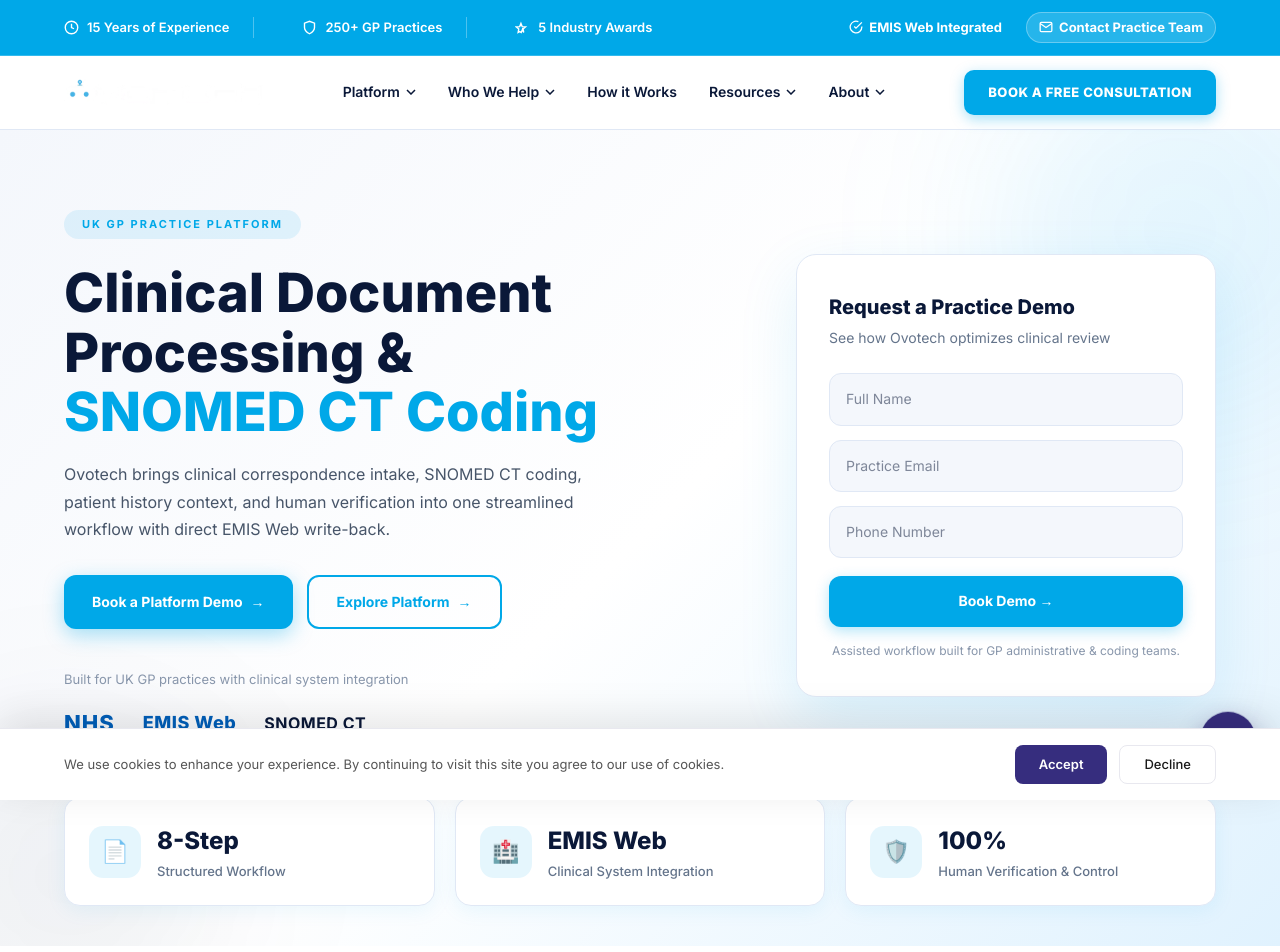
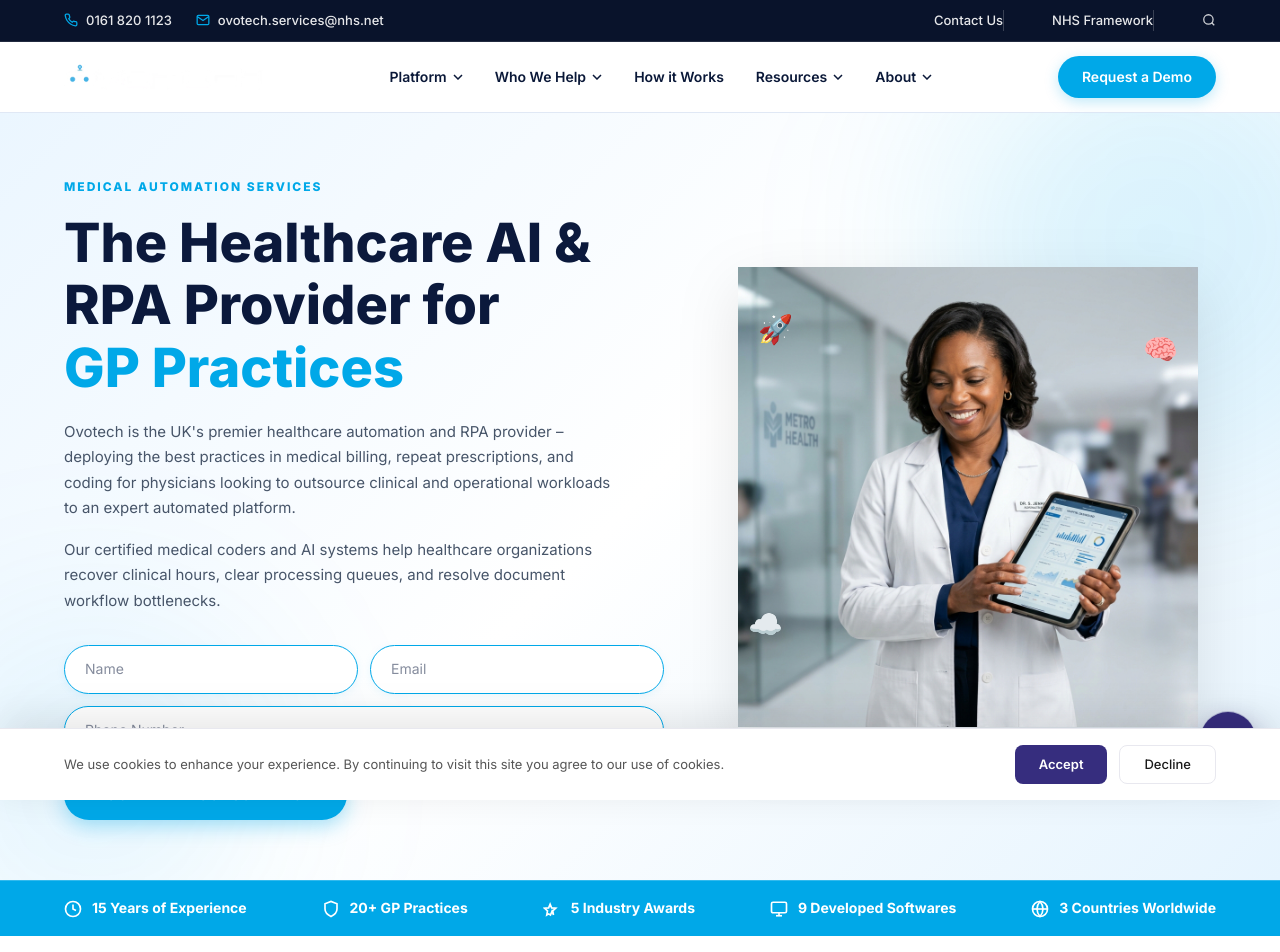
Before and after one commit to HafizTayyabNasir/ovotech, a Next.js app: page / in a window 1280 px wide. Shown: the top 952 px of the page. Built offline with nearby package versions, Linux system fonts and the light colour scheme.

Commit message:
Update layout, colors, hero form, doctor image, and cyan stats strip to match target reference design

```diff
--- a/src/components/Hero.js
+++ b/src/components/Hero.js
@@ -10,6 +10,8 @@
   const [loopNum, setLoopNum] = useState(0);
   const [formData, setFormData] = useState({ name: "", email: "", phone: "" });
   const [formErrors, setFormErrors] = useState({});
+
+  const statements = ["Primary Care", "GP Practices", "NHS Providers", "PCN Networks"];
 
   useEffect(() => {
     const typingSpeed = 100, deletingSpeed = 50, delay = 2000;
@@ -30,6 +32,7 @@
     setFormData({ ...formData, [e.target.name]: e.target.value });
     if (formErrors[e.target.name]) setFormErrors({ ...formErrors, [e.target.name]: "" });
   };
+
   const handleSubmit = (e) => {
     e.preventDefault();
     const errors = {};
@@ -38,95 +41,140 @@
     else if (!/\S+@\S+\.\S+/.test(formData.email)) errors.email = "Invalid email";
     if (!formData.phone.trim()) errors.phone = "Phone is required";
     setFormErrors(errors);
-    if (Object.keys(errors).length === 0) alert("Form submitted!");
+    if (Object.keys(errors).length === 0) alert("Consultation requested!");
   };
 
   return (
-    <section style={{ background: "linear-gradient(135deg, #F4F7FC 0%, #FFFFFF 50%, #E0F2FE 100%)", paddingTop: "80px", paddingBottom: "40px", position: "relative", overflow: "hidden" }}>
-      {/* Decorative blurs */}
-      <div style={{ position: "absolute", top: "-100px", right: "-100px", width: "400px", height: "400px", background: "rgba(0,168,232,0.08)", borderRadius: "50%", filter: "blur(80px)" }} />
-      <div style={{ position: "absolute", bottom: "-80px", left: "-80px", width: "300px", height: "300px", background: "rgba(10,24,56,0.06)", borderRadius: "50%", filter: "blur(80px)" }} />
+    <>
+      <section style={{ background: "linear-gradient(135deg, #EBF6FF 0%, #FFFFFF 50%, #E6F4FE 100%)", paddingTop: "60px", paddingBottom: "60px", position: "relative", overflow: "hidden" }}>
+        {/* Decorative Ambient Blue Glows */}
+        <div style={{ position: "absolute", top: "-100px", right: "-100px", width: "450px", height: "450px", background: "rgba(0,168,232,0.12)", borderRadius: "50%", filter: "blur(90px)", pointerEvents: "none" }} />
+        <div style={{ position: "absolute", bottom: "-80px", left: "-80px", width: "350px", height: "350px", background: "rgba(0,168,232,0.08)", borderRadius: "50%", filter: "blur(90px)", pointerEvents: "none" }} />
 
         <div className="site-container" style={{ position: "relative", zIndex: 10 }}>
-        {/* Two column layout */}
-        <div style={{ display: "flex", flexWrap: "wrap", alignItems: "center", gap: "60px" }}>
-          {/* Left */}
-          <div className="animate-fadeInLeft" style={{ flex: "1 1 480px", minWidth: "280px" }}>
-            <span style={{ display: "inline-block", background: "rgba(0,168,232,0.1)", color: "#00A8E8", fontSize: "11px", fontWeight: 700, letterSpacing: "2px", padding: "6px 18px", borderRadius: "20px", marginBottom: "24px", textTransform: "uppercase" }}>
-              UK GP Practice Platform
+          <div style={{ display: "flex", flexWrap: "wrap", alignItems: "center", gap: "40px" }}>
+            {/* Left Content Column */}
+            <div className="animate-fadeInLeft" style={{ flex: "1 1 520px", minWidth: "300px" }}>
+              <span style={{ display: "inline-block", color: "#00A8E8", fontSize: "12px", fontWeight: 800, letterSpacing: "2px", textTransform: "uppercase", marginBottom: "16px" }}>
+                MEDICAL AUTOMATION SERVICES
               </span>
-            <h1 style={{ fontSize: "clamp(32px, 4.5vw, 54px)", fontWeight: 800, lineHeight: 1.1, marginBottom: "20px", color: "#0A1838" }}>
-              Clinical Document Processing &amp;
+
+              <h1 style={{ fontSize: "clamp(34px, 4.5vw, 54px)", fontWeight: 800, lineHeight: 1.15, marginBottom: "20px", color: "#0B193C" }}>
+                The Healthcare AI &amp; RPA Provider for
                 <br />
                 <span style={{ color: "#00A8E8", display: "inline-block" }}>{text}</span>
                 <span className="animate-blink" style={{ fontWeight: 300, color: "#00A8E8" }}>|</span>
               </h1>
-            <p style={{ fontSize: "16px", color: "#475569", lineHeight: 1.7, marginBottom: "32px", maxWidth: "520px" }}>
-              Ovotech brings clinical correspondence intake, SNOMED CT coding, patient history context, and human verification into one streamlined workflow with direct EMIS Web write-back.
+
+              <p style={{ fontSize: "15px", color: "#475569", lineHeight: 1.7, marginBottom: "16px", maxWidth: "560px" }}>
+                Ovotech is the UK&apos;s premier healthcare automation and RPA provider – deploying the best practices in medical billing, repeat prescriptions, and coding for physicians looking to outsource clinical and operational workloads to an expert automated platform.
               </p>
-            <div style={{ display: "flex", flexWrap: "wrap", gap: "14px", marginBottom: "40px" }}>
-              <Link href="/contact" style={{ background: "#00A8E8", color: "#fff", fontWeight: 700, fontSize: "14px", padding: "14px 28px", borderRadius: "12px", display: "inline-flex", alignItems: "center", gap: "8px", boxShadow: "0 6px 20px rgba(0,168,232,0.35)", transition: "all 0.3s" }}>
-                Book a Platform Demo <span>→</span>
-              </Link>
-              <Link href="/solutions" style={{ border: "2px solid #00A8E8", color: "#00A8E8", fontWeight: 700, fontSize: "14px", padding: "14px 28px", borderRadius: "12px", display: "inline-flex", alignItems: "center", gap: "8px", transition: "all 0.3s" }}>
-                Explore Platform <span>→</span>
-              </Link>
-            </div>
-            <p style={{ fontSize: "13px", color: "#8896AB", marginBottom: "16px" }}>Built for UK GP practices with clinical system integration</p>
-            <div style={{ display: "flex", alignItems: "center", gap: "28px" }}>
-              <span style={{ color: "#005eb8", fontSize: "22px", fontWeight: 800, letterSpacing: "1px" }}>NHS</span>
-              <span style={{ fontSize: "18px", fontWeight: 800, color: "#005eb8", letterSpacing: "0.5px" }}>EMIS Web</span>
-              <span style={{ fontSize: "16px", fontWeight: 700, color: "#0A1838", letterSpacing: "0.5px" }}>SNOMED CT</span>
-            </div>
+
+              <p style={{ fontSize: "15px", color: "#475569", lineHeight: 1.7, marginBottom: "32px", maxWidth: "560px" }}>
+                Our certified medical coders and AI systems help healthcare organizations recover clinical hours, clear processing queues, and resolve document workflow bottlenecks.
+              </p>
+
+              {/* Consultation Form Fields */}
+              <form onSubmit={handleSubmit} style={{ maxWidth: "600px" }}>
+                <div style={{ display: "flex", flexWrap: "wrap", gap: "12px", marginBottom: "16px" }}>
+                  <input
+                    type="text"
+                    name="name"
+                    placeholder="Name"
+                    value={formData.name}
+                    onChange={handleChange}
+                    style={{ flex: "1 1 160px", padding: "12px 20px", borderRadius: "30px", border: `1.5px solid ${formErrors.name ? "#ef4444" : "#00A8E8"}`, background: "#FFFFFF", fontSize: "14px", color: "#0B193C", outline: "none", boxShadow: "0 2px 8px rgba(0,168,232,0.08)" }}
+                  />
+                  <input
+                    type="email"
+                    name="email"
+                    placeholder="Email"
+                    value={formData.email}
+                    onChange={handleChange}
+                    style={{ flex: "1 1 160px", padding: "12px 20px", borderRadius: "30px", border: `1.5px solid ${formErrors.email ? "#ef4444" : "#00A8E8"}`, background: "#FFFFFF", fontSize: "14px", color: "#0B193C", outline: "none", boxShadow: "0 2px 8px rgba(0,168,232,0.08)" }}
+                  />
+                  <input
+                    type="tel"
+                    name="phone"
+                    placeholder="Phone Number"
+                    value={formData.phone}
+                    onChange={handleChange}
+                    style={{ flex: "1 1 160px", padding: "12px 20px", borderRadius: "30px", border: `1.5px solid ${formErrors.phone ? "#ef4444" : "#00A8E8"}`, background: "#FFFFFF", fontSize: "14px", color: "#0B193C", outline: "none", boxShadow: "0 2px 8px rgba(0,168,232,0.08)" }}
+                  />
                 </div>
 
-          {/* Right — Form */}
-          <div className="animate-fadeInRight delay-200" style={{ flex: "0 1 420px", minWidth: "300px" }}>
-            <div style={{ background: "#fff", borderRadius: "20px", boxShadow: "0 20px 60px rgba(0,168,232,0.12)", padding: "36px 32px", border: "1px solid #E0E8F5" }}>
-              <h3 style={{ fontSize: "20px", fontWeight: 800, color: "#0A1838", marginBottom: "4px" }}>Request a Practice Demo</h3>
-              <p style={{ fontSize: "14px", color: "#64748B", marginBottom: "24px" }}>See how Ovotech optimizes clinical review</p>
-              <form onSubmit={handleSubmit}>
-                {["name", "email", "phone"].map((field) => (
-                  <div key={field} style={{ marginBottom: "14px" }}>
-                    <input
-                      type={field === "email" ? "email" : field === "phone" ? "tel" : "text"}
-                      name={field}
-                      placeholder={field === "name" ? "Full Name" : field === "email" ? "Practice Email" : "Phone Number"}
-                      value={formData[field]}
-                      onChange={handleChange}
-                      style={{ width: "100%", padding: "14px 16px", borderRadius: "12px", border: `1.5px solid ${formErrors[field] ? "#ef4444" : "#E0E8F5"}`, fontSize: "14px", background: "#F4F7FC", outline: "none", transition: "border 0.2s" }}
-                    />
-                    {formErrors[field] && <span style={{ color: "#ef4444", fontSize: "12px", marginTop: "4px", display: "block" }}>{formErrors[field]}</span>}
-                  </div>
-                ))}
-                <button type="submit" style={{ width: "100%", background: "#00A8E8", color: "#fff", fontWeight: 700, padding: "14px", borderRadius: "12px", border: "none", fontSize: "14px", cursor: "pointer", boxShadow: "0 4px 14px rgba(0,168,232,0.3)", transition: "all 0.3s", marginTop: "4px" }}>
-                  Book Demo →
+                <button
+                  type="submit"
+                  style={{
+                    background: "#00A8E8",
+                    color: "#FFFFFF",
+                    fontSize: "14px",
+                    fontWeight: 800,
+                    letterSpacing: "0.5px",
+                    textTransform: "uppercase",
+                    padding: "14px 32px",
+                    borderRadius: "30px",
+                    border: "none",
+                    cursor: "pointer",
+                    boxShadow: "0 6px 20px rgba(0,168,232,0.35)",
+                    transition: "all 0.3s ease"
+                  }}
+                >
+                  BOOK A FREE CONSULTATION
                 </button>
               </form>
-              <p style={{ fontSize: "12px", color: "#8896AB", textAlign: "center", marginTop: "14px" }}>Assisted workflow built for GP administrative &amp; coding teams.</p>
+            </div>
+
+            {/* Right Doctor Image Column */}
+            <div className="animate-fadeInRight delay-200" style={{ flex: "1 1 400px", minWidth: "300px", position: "relative", display: "flex", justifyContent: "center" }}>
+              <div style={{ position: "relative", width: "100%", maxWidth: "460px" }}>
+                {/* Sky blue background circle graphic */}
+                <div style={{ position: "absolute", top: "50%", left: "50%", transform: "translate(-50%, -50%)", width: "380px", height: "380px", background: "rgba(0,168,232,0.12)", borderRadius: "50%", zIndex: 1 }} />
+
+                {/* Floating Outline Icons */}
+                <div style={{ position: "absolute", top: "40px", left: "20px", fontSize: "28px", zIndex: 3 }}>🚀</div>
+                <div style={{ position: "absolute", top: "60px", right: "20px", fontSize: "28px", zIndex: 3 }}>🧠</div>
+                <div style={{ position: "absolute", bottom: "80px", left: "10px", fontSize: "28px", zIndex: 3 }}>☁️</div>
+
+                {/* Doctor Image */}
+                <img
+                  src="/hero-doctor.png"
+                  alt="Healthcare AI & RPA Doctor"
+                  style={{ width: "100%", height: "auto", position: "relative", zIndex: 2, display: "block", filter: "drop-shadow(0 20px 30px rgba(0,0,0,0.1))" }}
+                />
               </div>
             </div>
           </div>
+        </div>
+      </section>
 
-        {/* Stats Row */}
-        <div style={{ display: "grid", gridTemplateColumns: "repeat(auto-fit, minmax(240px, 1fr))", gap: "20px", marginTop: "56px" }}>
-          {[
-            { icon: "📄", value: "8-Step", label: "Structured Workflow" },
-            { icon: "🏥", value: "EMIS Web", label: "Clinical System Integration" },
-            { icon: "🛡️", value: "100%", label: "Human Verification & Control" },
-          ].map((s, i) => (
-            <div key={i} className={`animate-fadeInUp delay-${(i + 4) * 100}`} style={{ display: "flex", alignItems: "center", gap: "16px", background: "#fff", borderRadius: "16px", padding: "24px", boxShadow: "0 4px 20px rgba(0,168,232,0.08)", border: "1px solid #E0E8F5" }}>
-              <div style={{ width: "52px", height: "52px", borderRadius: "14px", background: "rgba(0,168,232,0.1)", display: "flex", alignItems: "center", justifyContent: "center", fontSize: "22px", flexShrink: 0 }}>
-                {s.icon}
+      {/* Full-width Cyan Stats Strip below Hero */}
+      <div style={{ background: "#00A8E8", color: "#FFFFFF", padding: "16px 0", borderTop: "1px solid rgba(255,255,255,0.2)" }}>
+        <div className="site-container">
+          <div style={{ display: "flex", flexWrap: "wrap", justifyContent: "space-between", alignItems: "center", gap: "20px", fontSize: "14px", fontWeight: 700 }}>
+            <div style={{ display: "flex", alignItems: "center", gap: "10px" }}>
+              <svg width="18" height="18" viewBox="0 0 24 24" fill="none" stroke="currentColor" strokeWidth="2.2"><circle cx="12" cy="12" r="10"/><path d="M12 6v6l4 2"/></svg>
+              <span>15 Years of Experience</span>
             </div>
-              <div>
-                <div style={{ fontSize: "24px", fontWeight: 800, color: "#0A1838" }}>{s.value}</div>
-                <div style={{ fontSize: "13px", color: "#64748B", fontWeight: 500 }}>{s.label}</div>
+            <div style={{ display: "flex", alignItems: "center", gap: "10px" }}>
+              <svg width="18" height="18" viewBox="0 0 24 24" fill="none" stroke="currentColor" strokeWidth="2.2"><path d="M12 22s8-4 8-10V5l-8-3-8 3v7c0 6 8 10 8 10z"/></svg>
+              <span>20+ GP Practices</span>
+            </div>
+            <div style={{ display: "flex", alignItems: "center", gap: "10px" }}>
+              <svg width="18" height="18" viewBox="0 0 24 24" fill="none" stroke="currentColor" strokeWidth="2.2"><path d="M12 15l-2 5l-2.5 -1.5l-2.5 1.5l1 -5.5l-4 -3.5l5.5 -.5l2 -5l2 5l5.5 .5l-4 3.5l1 5.5z"/></svg>
+              <span>5 Industry Awards</span>
+            </div>
+            <div style={{ display: "flex", alignItems: "center", gap: "10px" }}>
+              <svg width="18" height="18" viewBox="0 0 24 24" fill="none" stroke="currentColor" strokeWidth="2.2"><rect x="2" y="3" width="20" height="14" rx="2"/><line x1="8" y1="21" x2="16" y2="21"/><line x1="12" y1="17" x2="12" y2="21"/></svg>
+              <span>9 Developed Softwares</span>
+            </div>
+            <div style={{ display: "flex", alignItems: "center", gap: "10px" }}>
+              <svg width="18" height="18" viewBox="0 0 24 24" fill="none" stroke="currentColor" strokeWidth="2.2"><circle cx="12" cy="12" r="10"/><path d="M2 12h20"/><path d="M12 2a15.3 15.3 0 0 1 4 10 15.3 15.3 0 0 1-4 10 15.3 15.3 0 0 1-4-10 15.3 15.3 0 0 1 4-10z"/></svg>
+              <span>3 Countries Worldwide</span>
             </div>
           </div>
-          ))}
         </div>
       </div>
-    </section>
+    </>
   );
 }
--- a/src/components/Navbar.js
+++ b/src/components/Navbar.js
@@ -184,8 +184,8 @@
 
         {/* Desktop CTA Button */}
         <div className="hidden md:block">
-          <Link href="/contact" style={{ background: "#00A8E8", color: "#FFFFFF", fontSize: "13px", fontWeight: 800, padding: "12px 24px", borderRadius: "10px", display: "inline-block", boxShadow: "0 4px 14px rgba(0, 168, 232, 0.35)", letterSpacing: "0.5px", textTransform: "uppercase", transition: "all 0.3s" }}>
-            BOOK A FREE CONSULTATION
+          <Link href="/contact" style={{ background: "#00A8E8", color: "#FFFFFF", fontSize: "14px", fontWeight: 600, padding: "10px 24px", borderRadius: "30px", display: "inline-block", boxShadow: "0 4px 14px rgba(0, 168, 232, 0.25)", transition: "all 0.3s" }}>
+            Request a Demo
           </Link>
         </div>
       </div>
--- a/src/components/TopBar.js
+++ b/src/components/TopBar.js
@@ -2,31 +2,28 @@
 
 export default function TopBar() {
   return (
-    <div className="bg-[#00A8E8] text-white text-[13px] py-3 hidden md:block border-b border-white/20 shadow-sm">
+    <div className="bg-[#09132B] text-white/90 text-[13px] py-2.5 hidden md:block border-b border-white/10">
       <div className="site-container flex justify-between items-center">
-        <div className="flex items-center gap-6 divide-x divide-white/30">
-          <div className="flex items-center gap-2 pr-6 font-semibold">
-            <svg width="15" height="15" viewBox="0 0 24 24" fill="none" stroke="currentColor" strokeWidth="2.2"><circle cx="12" cy="12" r="10"/><path d="M12 6v6l4 2"/></svg>
-            <span>15 Years of Experience</span>
+        <div className="flex items-center gap-6">
+          <div className="flex items-center gap-2 font-medium">
+            <svg width="14" height="14" viewBox="0 0 24 24" fill="none" stroke="#00A8E8" strokeWidth="2.2"><path d="M22 16.92v3a2 2 0 01-2.18 2 19.79 19.79 0 01-8.63-3.07 19.5 19.5 0 01-6-6 19.79 19.79 0 01-3.07-8.67A2 2 0 014.11 2h3a2 2 0 012 1.72c.127.96.361 1.903.7 2.81a2 2 0 01-.45 2.11L8.09 9.91a16 16 0 006 6l1.27-1.27a2 2 0 012.11-.45c.907.339 1.85.573 2.81.7A2 2 0 0122 16.92z"/></svg>
+            <span>0161 820 1123</span>
           </div>
-          <div className="flex items-center gap-2 pl-6 pr-6 font-semibold">
-            <svg width="15" height="15" viewBox="0 0 24 24" fill="none" stroke="currentColor" strokeWidth="2.2"><path d="M12 22s8-4 8-10V5l-8-3-8 3v7c0 6 8 10 8 10z"/></svg>
-            <span>250+ GP Practices</span>
-          </div>
-          <div className="flex items-center gap-2 pl-6 font-semibold">
-            <svg width="15" height="15" viewBox="0 0 24 24" fill="none" stroke="currentColor" strokeWidth="2.2"><path d="M12 15l-2 5l-2.5 -1.5l-2.5 1.5l1 -5.5l-4 -3.5l5.5 -.5l2 -5l2 5l5.5 .5l-4 3.5l1 5.5z"/></svg>
-            <span>5 Industry Awards</span>
+          <div className="flex items-center gap-2 font-medium">
+            <svg width="14" height="14" viewBox="0 0 24 24" fill="none" stroke="#00A8E8" strokeWidth="2.2"><path d="M4 4h16c1.1 0 2 .9 2 2v12c0 1.1-.9 2-2 2H4c-1.1 0-2-.9-2-2V6c0-1.1.9-2 2-2z"/><path d="M22 6l-10 7L2 6"/></svg>
+            <span>ovotech.services@nhs.net</span>
           </div>
         </div>
-        <div className="flex items-center gap-6">
-          <Link href="/security-compliance" className="hover:text-white/90 transition-colors font-bold flex items-center gap-1.5">
-            <svg width="14" height="14" viewBox="0 0 24 24" fill="none" stroke="currentColor" strokeWidth="2.2"><path d="M22 11.08V12a10 10 0 11-5.93-9.14"/><path d="M22 4L12 14.01l-3-3"/></svg>
-            EMIS Web Integrated
+        <div className="flex items-center gap-6 divide-x divide-white/20">
+          <Link href="/contact" className="hover:text-white transition-colors font-medium">
+            Contact Us
           </Link>
-          <Link href="/contact" className="hover:text-white/90 transition-colors font-bold flex items-center gap-1.5 bg-white/15 px-3 py-1 rounded-full border border-white/30">
-            <svg width="14" height="14" viewBox="0 0 24 24" fill="none" stroke="currentColor" strokeWidth="2.2"><path d="M4 4h16c1.1 0 2 .9 2 2v12c0 1.1-.9 2-2 2H4c-1.1 0-2-.9-2-2V6c0-1.1.9-2 2-2z"/><path d="M22 6l-10 7L2 6"/></svg>
-            Contact Practice Team
+          <Link href="/security-compliance" className="pl-6 hover:text-white transition-colors font-medium">
+            NHS Framework
           </Link>
+          <button className="pl-6 text-white/80 hover:text-white transition-colors bg-transparent border-none cursor-pointer">
+            <svg width="14" height="14" viewBox="0 0 24 24" fill="none" stroke="currentColor" strokeWidth="2.2"><circle cx="11" cy="11" r="8"/><line x1="21" y1="21" x2="16.65" y2="16.65"/></svg>
+          </button>
         </div>
       </div>
     </div>
```
Lines whose indentation alone changed are shown as unchanged.
